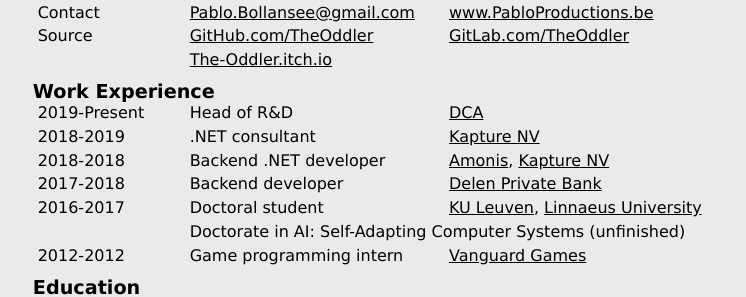
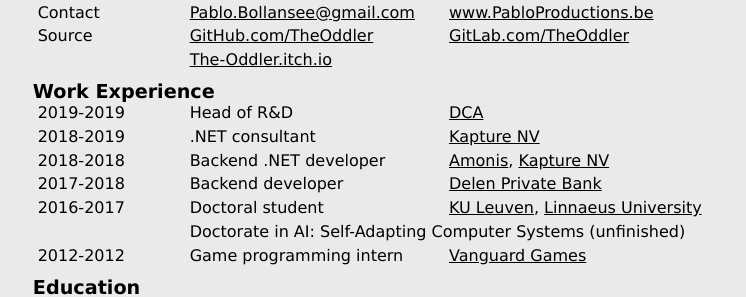
Before and after one commit to TheOddler/theoddler.github.io, a Jekyll site: the page built from cv.md, in a window 1280 px wide. Shown: the part 207-504 px from the top of the page, without its empty margins (267-1013 px from the left). Built offline with Jekyll 4.4.1, drawn with Linux system fonts in a browser that asks for light colours; nearby versions of some CDN libraries.

Commit message:
Updated date for DCA

```diff
--- a/_includes/cv/experiences.md
+++ b/_includes/cv/experiences.md
@@ -2,7 +2,7 @@
 
 ### Work Experience
 
-* 2019-Present
+* 2019-2019
   * Head of R&D
   * [DCA](https://dca.lu/)
 * 2018-2019
```
